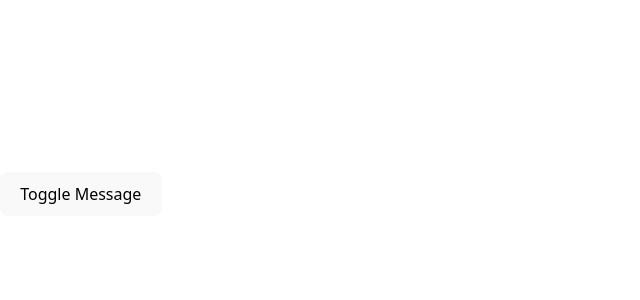
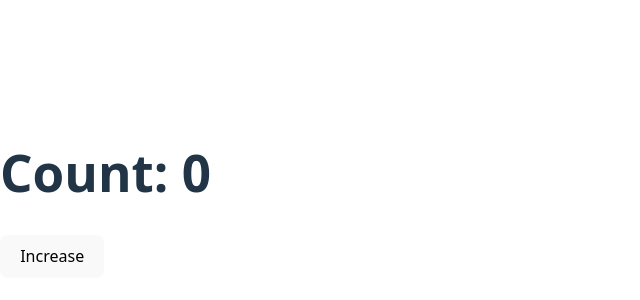
Before and after one commit to giria/TutorialReact, a React (Vite) app: page / in a window 1280 px wide. Shown: the part 206-506 px from the top of the page, without its empty margins (0-640 px from the left). Built offline with nearby package versions, Linux system fonts and the light colour scheme.

Commit message:
passing props up

```diff
--- a/src/App.jsx
+++ b/src/App.jsx
@@ -1,17 +1,22 @@
 import { useState } from "react"
 
 function App() {
-  const [show, setShow] = useState(false)
+  const [count, setCount] = useState(0)
 
   return (
     <div>
-      <button onClick={() => setShow(!show)}>
-        Toggle Message
-      </button>
-
-      {show && <h1>Hello React!</h1>}
+      <h1>Count: {count}</h1>
+      <Child onIncrease={setCount} />
     </div>
   )
 }
 
+function Child({ onIncrease }) {
+  return (
+    <button onClick={() => onIncrease(prev => prev + 1)}>
+      Increase
+    </button>
+  )
+}
+
 export default App
```
